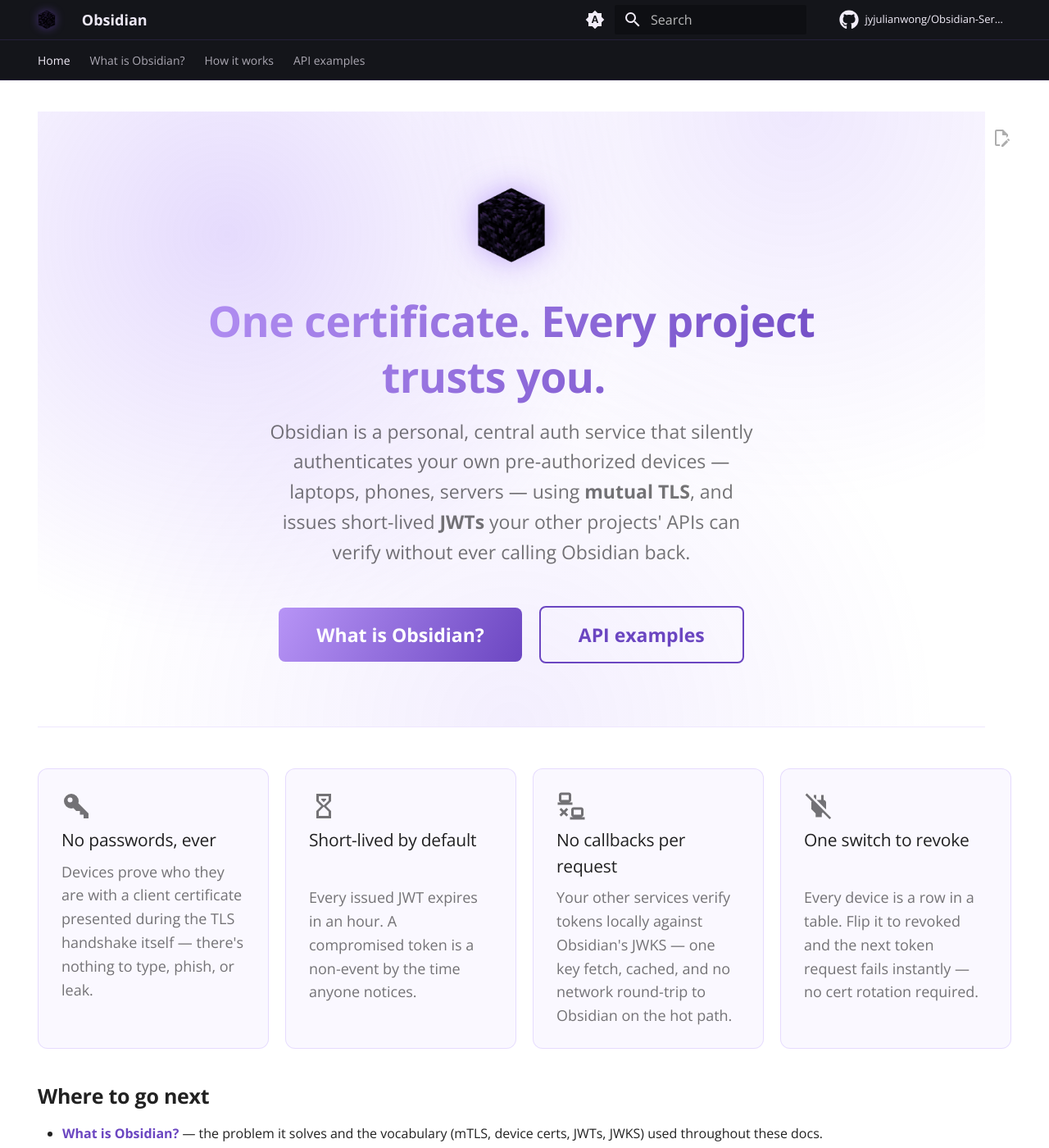
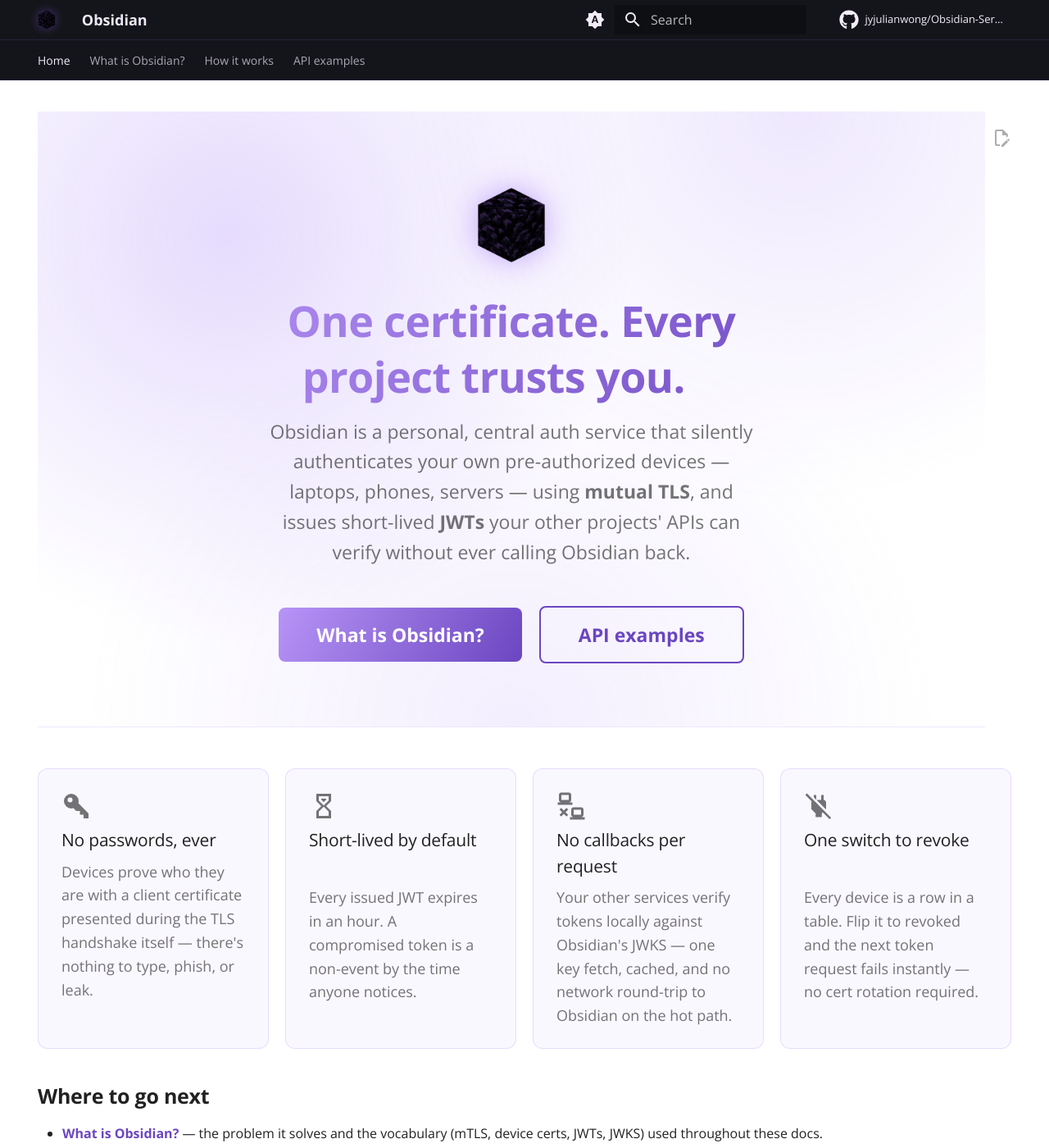
Before and after one commit to jyjulianwong/Obsidian-Server, an MkDocs documentation site: the page built from docs/index.md, in a window 1280 px wide and 1400 px high. Shown: the whole window at 82% size. Built offline with MkDocs 1.6.1 and Material for MkDocs 9.7.7, drawn with Linux system fonts in a browser that asks for light colours; comment, search, counter and statistics services are not loaded.

Commit message:
Fix ragged hero headline wrapping on mobile
"One certificate. Every project trusts you." was breaking into 4 uneven
lines on phones (e.g. "One" alone on its own line) because the 2rem hero
font-size didn't leave room for "One certificate." to fit on one line at
that width — text-wrap: balance can't fix this since 4 lines was already
the minimum, not a bad greedy-wrap choice. Stepped the mobile font-size
down (1.8rem under 720px, 1.55rem under 360px) so it settles into a clean,
balanced 3-line break at every width tested (320–768px), and added
text-wrap: balance so wider viewports (which already fit 1-2 lines) avoid
a lone trailing word.

Co-Authored-By: Claude Sonnet 5 <noreply@anthropic.com>
Claude-Session: https://claude.ai/code/session_016hMFn1yLRoke3ZmA4LJpRK

```diff
--- a/docs/stylesheets/extra.css
+++ b/docs/stylesheets/extra.css
@@ -135,6 +135,7 @@
   font-size: 2.6rem;
   margin: 0 auto 0.75rem;
   max-width: 30ch;
+  text-wrap: balance;
 }
 
 .obsidian-hero p {
@@ -228,6 +229,12 @@
   }
 
   .obsidian-hero h1 {
-    font-size: 2rem;
+    font-size: 1.8rem;
   }
 }
+
+@media screen and (max-width: 22.5em) {
+  .obsidian-hero h1 {
+    font-size: 1.55rem;
+  }
+}
```
